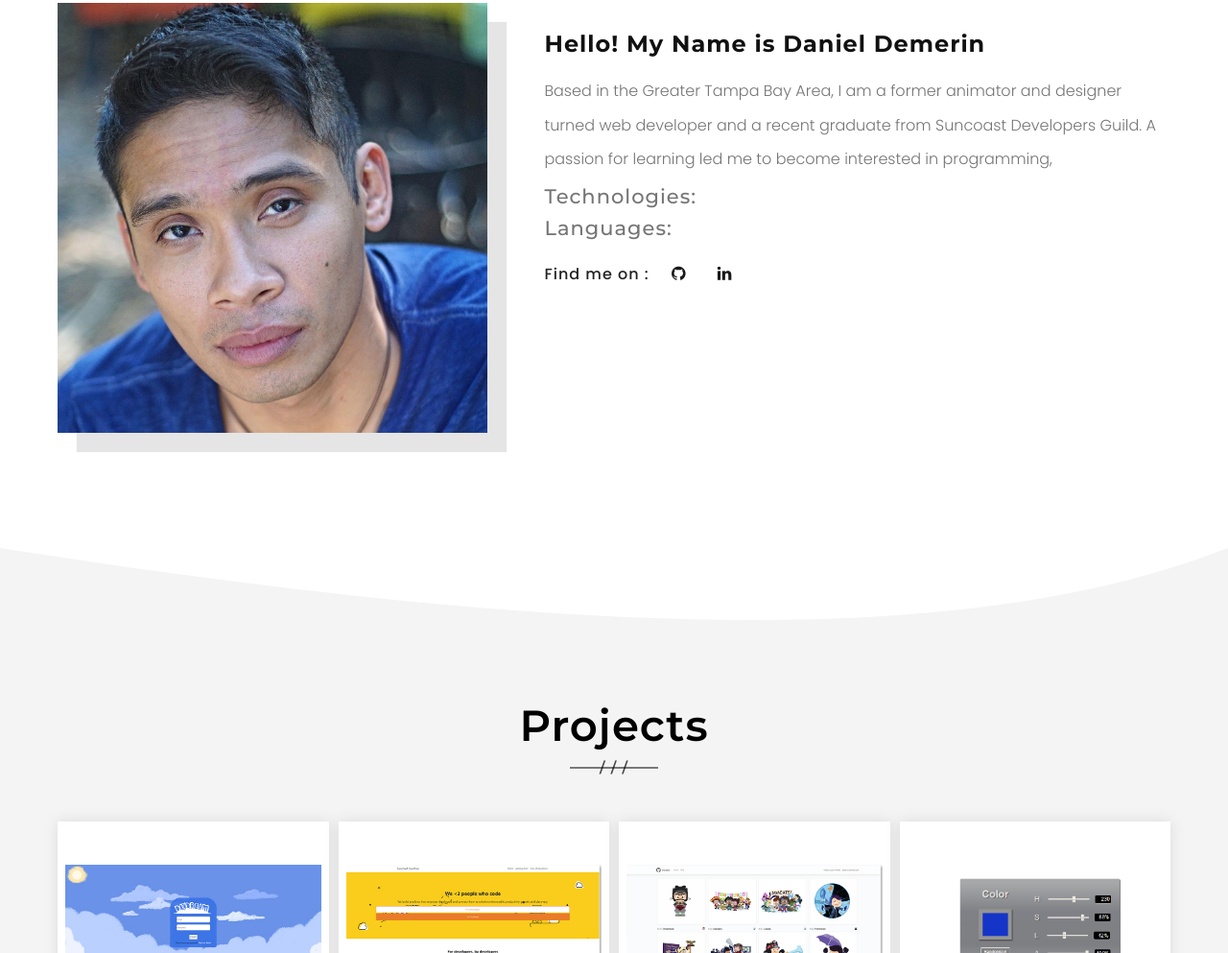
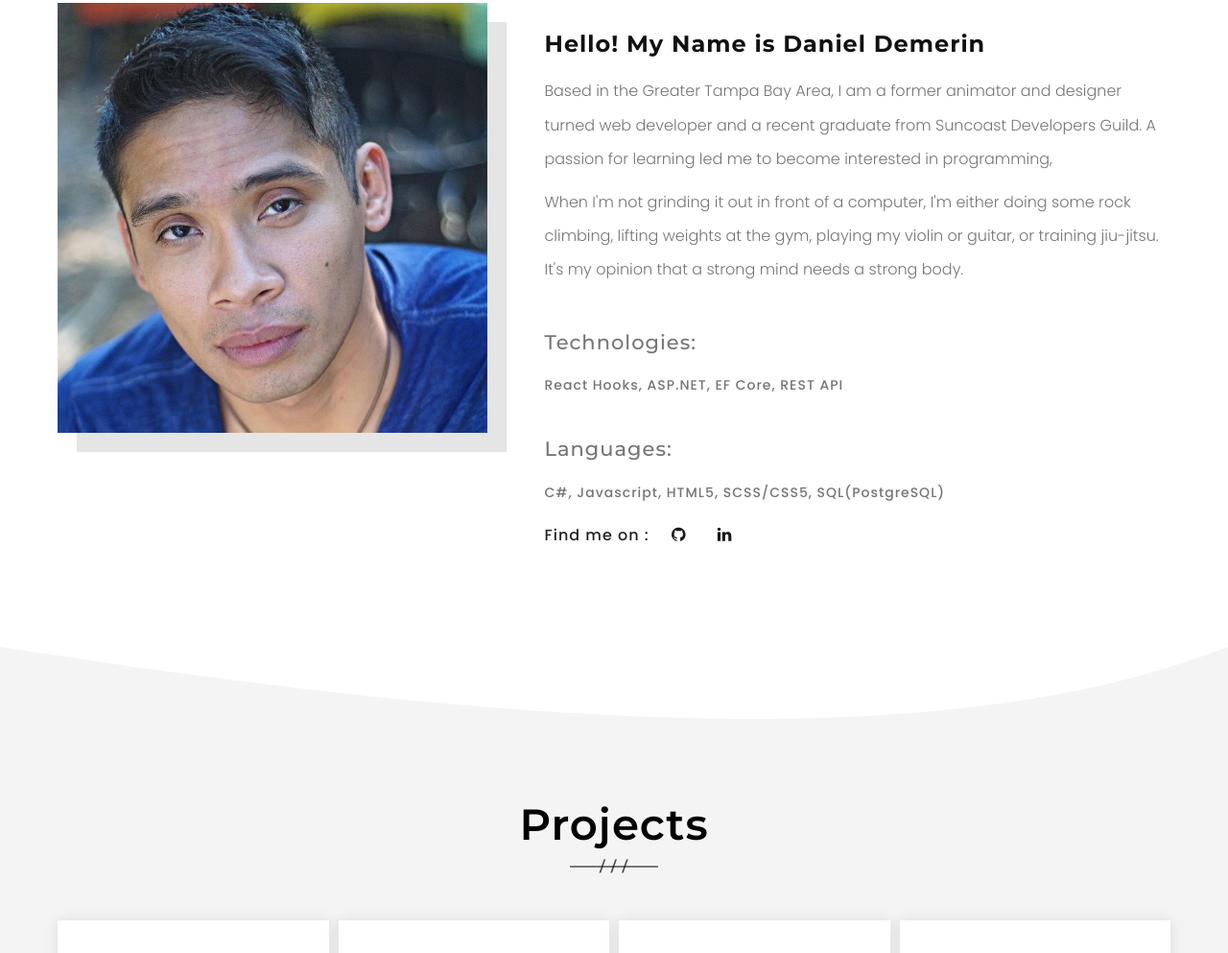
Before and after one commit to ddemerin/ddemerin-portflio, a website: page public/index.html in a window 1280 px wide. Shown: the part 907-1900 px from the top of the page at 96% size. Drawn offline with Linux system fonts and the light colour scheme.

Commit message:
updated about me

```diff
--- a/public/index.html
+++ b/public/index.html
@@ -185,17 +185,25 @@
             >
             Based in the Greater Tampa Bay Area, I am a former animator and designer turned web developer and a recent graduate from Suncoast Developers Guild. A passion for learning led me to become interested in programming,
             </p>
+             <p
+              class="animated animated_scroll fadeInUp"
+              style="animation-delay: 0.3s;"
+            >
+            When I'm not grinding it out in front of a computer, I'm either doing some rock climbing, lifting weights at the gym, playing my violin or guitar, or training jiu-jitsu. It's my opinion that a strong mind needs a strong body.
+            </p>
+            </br>
             <p
               class="animated animated_scroll fadeInUp"
               style="animation-delay: 0.3s;"
             >
-              <h4>Technologies:</h4>
+              <h4>Technologies:</h4></br> <h5>React Hooks, ASP.NET, EF Core, REST API</h5>
             </p>
+            </br>
             <p
               class="animated animated_scroll fadeInUp"
               style="animation-delay: 0.3s;"
             >
-          <h4>Languages:</h4>
+          <h4>Languages:</h4></br> <h5>C#, Javascript, HTML5, SCSS/CSS5, SQL(PostgreSQL)</h5>
             </p>
             <div
               class="follow-me animated animated_scroll fadeInUp"
```
